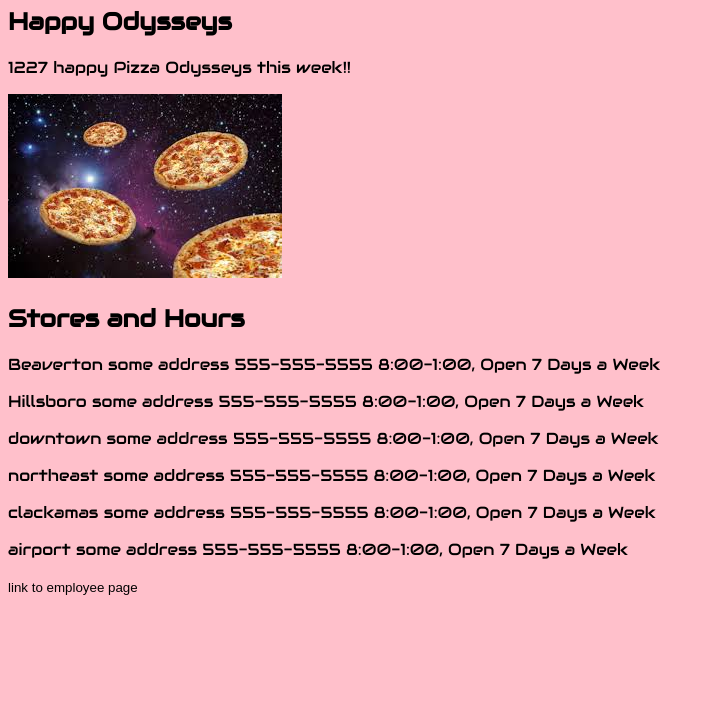
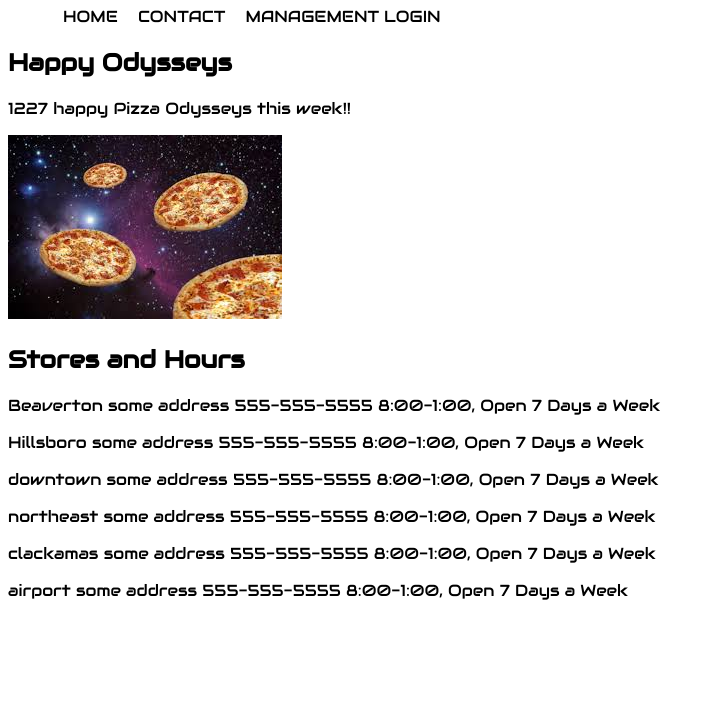
Before and after one commit to Kimberly380/Pizza, a website: page publicPage.html in a window 1280 px wide. Shown: the part 78-800 px from the top of the page, without its empty margins (0-715 px from the left). Drawn offline with Linux system fonts and the light colour scheme.

Commit message:
beginning of styling for final project.

```diff
--- a/publicPage.html
+++ b/publicPage.html
@@ -10,7 +10,18 @@
 
 
 <body>
+
   <h1>Pizza 3001</h1>
+    <nav>
+      <ul>
+        <li><a href="publicPage.html">HOME</a></li>
+        <li>CONTACT</li>
+        <li><a href="index.html">MANAGEMENT LOGIN</a></li>
+      </ul>
+    </nav>
+
+
+
 
   <h2 id="happyOdysseys">Happy Odysseys</h2>
     <p id="pizzasSold">happy Pizza Odysseys this week!!</p>
@@ -28,7 +39,7 @@
 
 
 <footer>
-  <a id=privateLink href="index.html">link to employee page</a>
+
 </footer>
 
 <script src="js/app.js"></script>
--- a/styleSheet.css
+++ b/styleSheet.css
@@ -1,6 +1,6 @@
 body {
 font-family: "Audiowide";
-background-color: pink;
+background-color: white;
 
 }
 
@@ -26,3 +26,21 @@ img {
   text-decoration: none;
 
 }
+
+header{
+  background-color: red;
+}
+
+nav ul{
+    margin: 0px;
+
+  }
+nav li{
+    display:inline;
+    color: black;
+    padding-left: 15px;
+  }
+nav li a{
+    text-decoration: none;
+    color: black;
+  }
```
Also changed, not shown: index.html (+15 -4 lines), js/app.js (+13 -19 lines).
